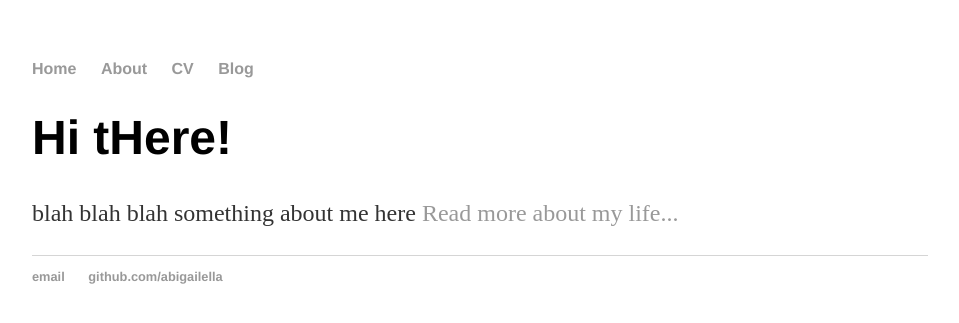
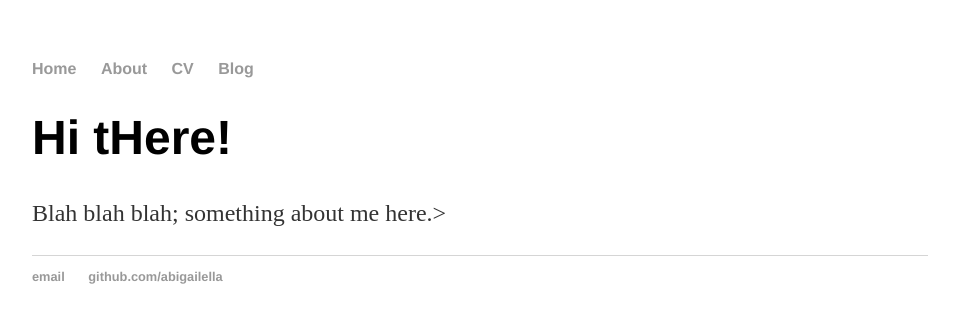
Before and after one commit to abigailella/abigailella.github.io, a Jekyll site: the page built from about.html, in a window 1280 px wide. Shown: the top 323 px of the page, without its empty margins (160-1119 px from the left). Built offline with Jekyll 4.4.1, drawn with Linux system fonts in a browser that asks for light colours.

Commit message:
Update about.html

```diff
--- a/about.html
+++ b/about.html
@@ -4,5 +4,5 @@ title: Abigail E. Johnson
 ---
 <div class="blurb">
 	<h1>Hi tHere!</h1>
-	<p>blah blah blah something about me here <a href="/about">Read more about my life...</a></p>
+	<p>Blah blah blah; something about me here.></p>
 </div><!-- /.blurb -->
```
